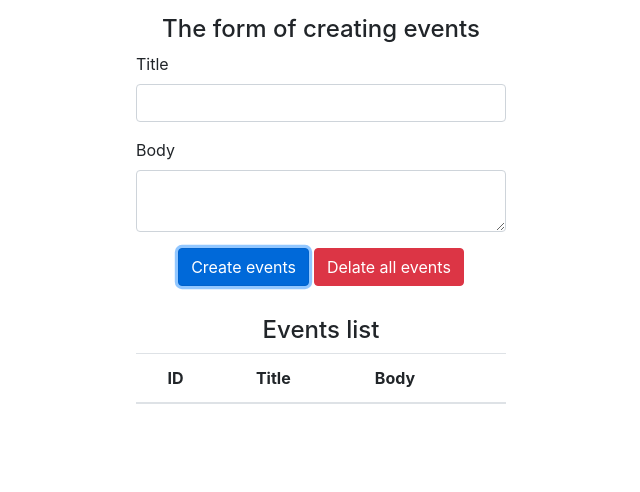
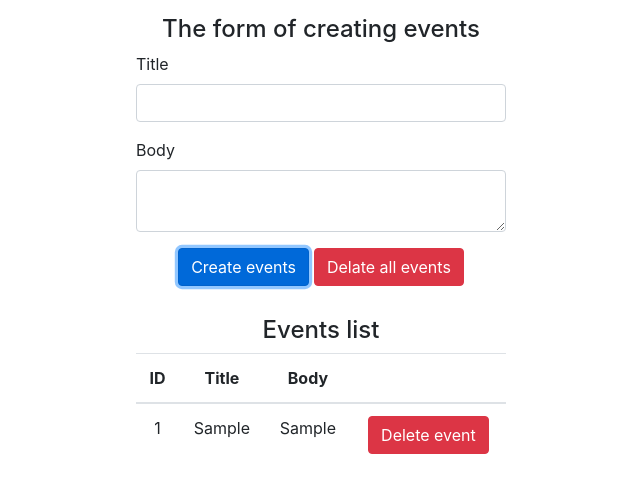
Before and after one commit to kkeeth/react-hooks, a React (Create React App) app: page / in a window 1280 px wide. Both pictures are taken after typing "Sample", "Sample" into the empty fields and a click on the button "Create events". Shown: the top 492 px of the page, without its empty margins (319-959 px from the left). Built offline with nearby package versions, Linux system fonts and the light colour scheme.

Commit message:
feat: displayed events list

```diff
--- a/src/components/App.js
+++ b/src/components/App.js
@@ -50,13 +50,16 @@
           </tr>
         </thead>
         <tbody>
-          {
-            <tr>
-              <td>{state.id}</td>
-              <td>{state.title}</td>
-              <td>{state.body}</td>
+          {state.map((event, index) => (
+            <tr key={`key-${index}`}>
+              <td>{event.id}</td>
+              <td>{event.title}</td>
+              <td>{event.body}</td>
+              <td>
+                <button className="btn btn-danger">Delete event</button>
+              </td>
             </tr>
-          }
+          ))}
         </tbody>
       </table>
     </div>
```
